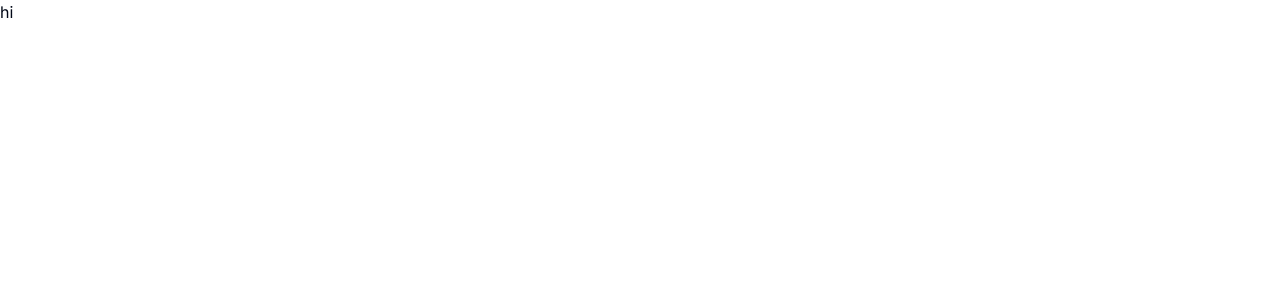
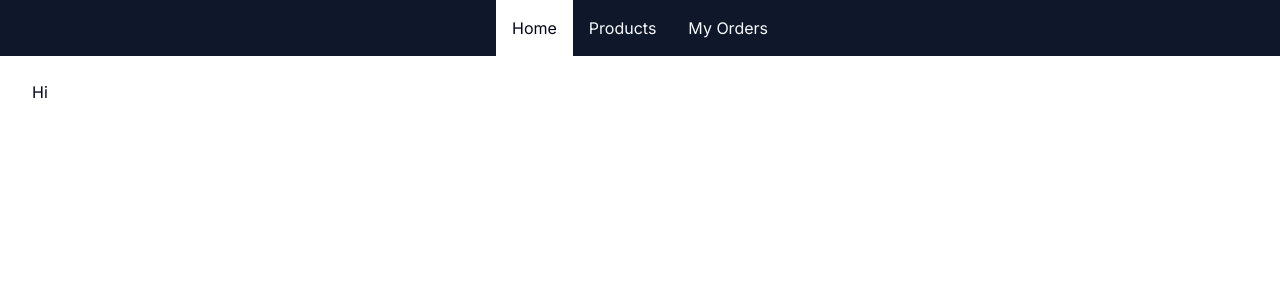
Before and after one commit to RyanMSaunders/ecommerce-site, a Next.js app: page / in a window 1280 px wide. Shown: the top 300 px of the page. Built offline with nearby package versions, Linux system fonts and the light colour scheme.

Commit message:
Implement admin authentication

```diff
--- /dev/null
+++ b/src/app/(customerFacing)/layout.tsx
@@ -0,0 +1,20 @@
+
+import { Nav, NavLink } from "../components/Nav"
+
+export const dynamic = "force-dynamic"
+
+export default function Layout({
+  children,
+}: Readonly<{
+  children: React.ReactNode
+}>) {
+  return <>
+    <Nav>
+      <NavLink href="/">Home</NavLink>
+      <NavLink href="/products">Products</NavLink>
+      <NavLink href="/orders">My Orders</NavLink>
+
+    </Nav>
+    <div className="container my-6">{children}</div>
+  </>
+}
--- /dev/null
+++ b/src/app/(customerFacing)/page.tsx
@@ -0,0 +1,4 @@
+
+export default function HomePage() {
+  return <h1> Hi</h1>
+}
--- a/src/app/admin/products/[id]/download/route.ts
+++ b/src/app/admin/products/[id]/download/route.ts
@@ -3,6 +3,7 @@ import { notFound } from "next/navigation";
 import fs from "fs/promises"
 import { NextResponse, NextRequest } from "next/server";
 
+// Define GET request handler for fetching and downloading a product file
 export async function GET(req: NextRequest, { params: { id }}: {params: { id: string }}) {
   const product = await db.product.findUnique({
     where: { id },
@@ -15,6 +16,7 @@ export async function GET(req: NextRequest, { params: { id }}: {params: { id: st
   const file = await fs.readFile(product.filePath)
   const extension = product.filePath.split(".").pop()
 
+    // Return the file as a response with download headers
   return new NextResponse(file, { headers: {
     "Content-Disposition": `attachment; filename="${product.name}.${extension}"`,
     "Content-Length": size.toString()
--- a/src/app/page.tsx
+++ b/src/app/page.tsx
@@ -1,5 +1,5 @@
-import Image from "next/image";
+// import Image from "next/image";
 
-export default function Home() {
-  return <h1>hi</h1>
-}
+// export default function Home() {
+//   return <h1>hi</h1>
+// }
```
Also changed, not shown: src/lib/isValidPassword.ts (added, +13 -0 lines), src/middleware.ts (added, +23 -0 lines), 1 other file (tests, documents, lock files or other folders).
